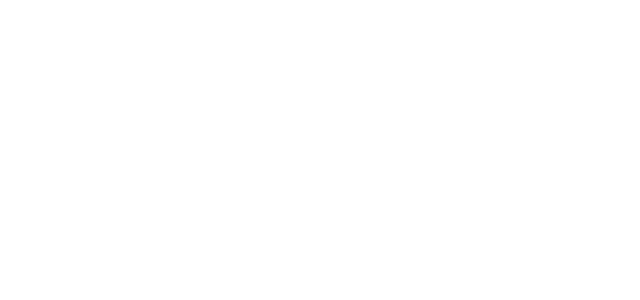
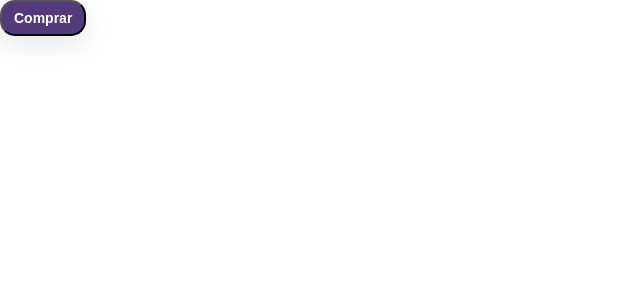
Before and after one commit to fernanda-dionello/Ecomm, a React (Create React App) app: page / in a window 1280 px wide. Shown: the top 300 px of the page, without its empty margins (0-640 px from the left). Built offline with nearby package versions, Linux system fonts and the light colour scheme.

Commit message:
style: add button css

```diff
--- a/package.json
+++ b/package.json
@@ -3,6 +3,8 @@
   "version": "0.1.0",
   "private": true,
   "dependencies": {
+    "@emotion/css": "^11.7.1",
+    "@emotion/react": "^11.7.1",
     "@testing-library/jest-dom": "^5.16.1",
     "@testing-library/react": "^12.1.2",
     "@testing-library/user-event": "^13.5.0",
@@ -43,6 +45,7 @@
   "devDependencies": {
     "@types/faker": "^5.5.9",
     "faker": "^5.5.3",
-    "git-commit-msg-linter": "^3.2.8"
+    "git-commit-msg-linter": "^3.2.8",
+    "jest-watch-typeahead": "0.6.5"
   }
 }
--- a/src/App.tsx
+++ b/src/App.tsx
@@ -1,7 +1,10 @@
 import React from "react";
+import Button from "./components/Button/Button";
 
 function App() {
-  return <div className="App"></div>;
+  return <div className="App">
+    <Button>Comprar</Button>
+  </div>;
 }
 
 export default App;
--- a/src/components/Button/Button.tsx
+++ b/src/components/Button/Button.tsx
@@ -1,8 +1,10 @@
 import React from "react";
+import { button } from "./button-styles";
+import { css } from "@emotion/css";
 
-type ButtonProps = { disabled: boolean; children: React.ReactNode };
+type ButtonProps = { disabled?: boolean; children?: React.ReactNode };
 const Button: React.FC<ButtonProps> = ({ children, disabled }: ButtonProps) => {
-  return <button disabled={disabled}>{children}</button>;
+  return <button disabled = {disabled} className = {css`${button()}`}>{children}</button>;
 };
 
 export default Button;
--- /dev/null
+++ b/src/components/Button/button-styles.ts
@@ -0,0 +1,14 @@
+import { css } from "@emotion/react";
+
+export const button = () => {
+    return css`
+    background: #533A7B;
+    box-shadow: 0px 8px 25px rgba(0, 0, 0, 0.1);
+    border-radius: 15px;
+    color: #FFF;
+    font-size: 14px;
+    font-weight: bold;
+    padding: 8px 12px;
+    cursor: pointer;
+    `
+}
```
